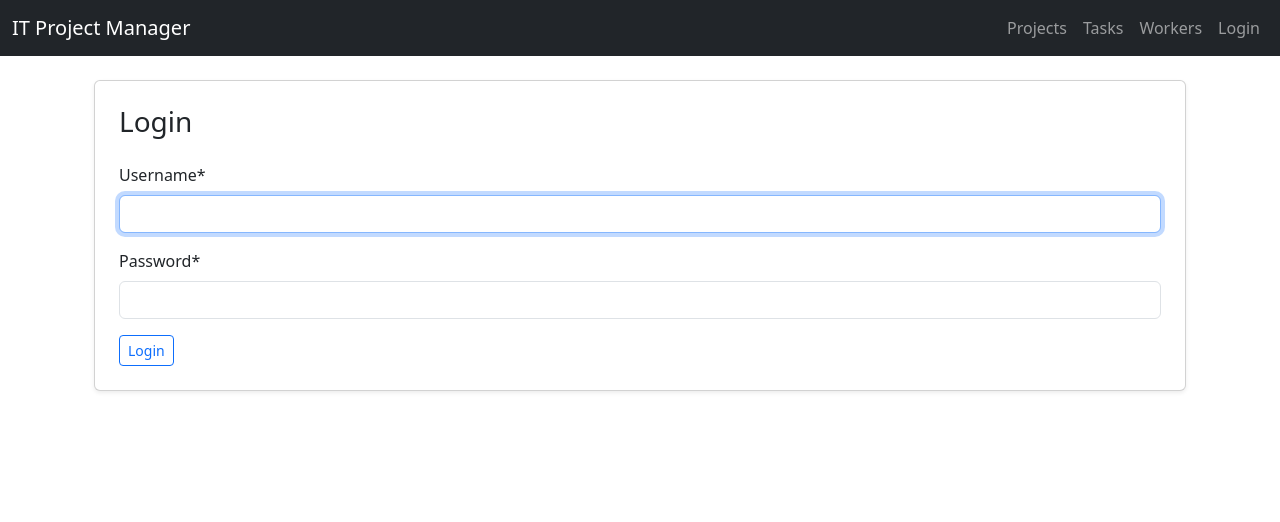
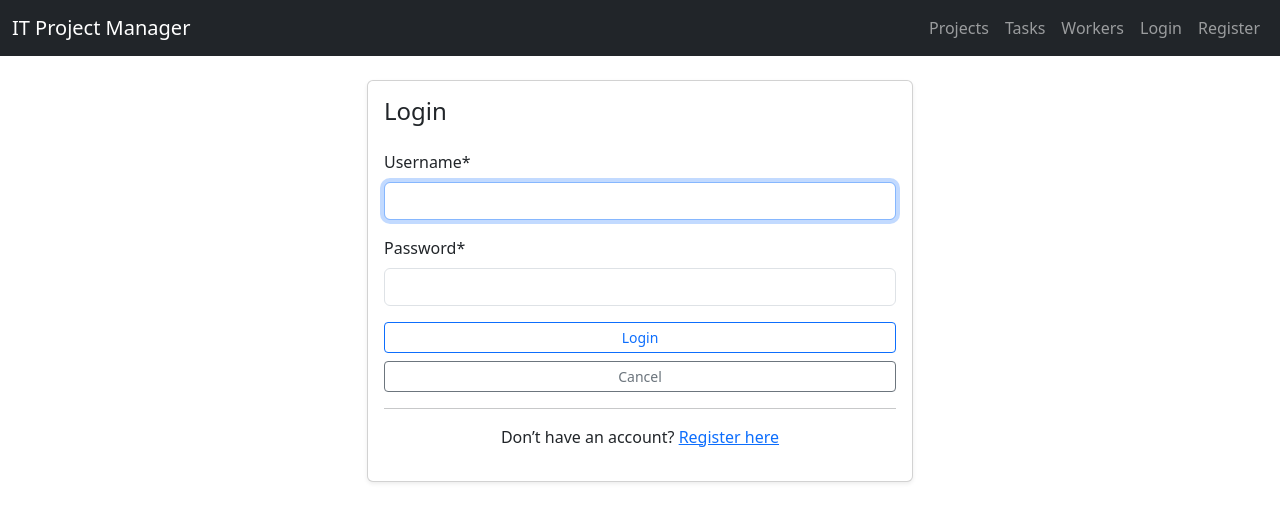
Before and after one commit to UrbanAstronaut88/it-project, a Django app: page /accounts/login/ in a window 1280 px wide. Shown: the top 522 px of the page. Run offline with Django 5.2, Linux system fonts and the light colour scheme; some libraries are stand-ins or nearby versions.

Commit message:
changed login.html template, added cancel button and link to registration

```diff
--- a/templates/base.html
+++ b/templates/base.html
@@ -45,10 +45,12 @@
                 <button type="submit" class="btn btn-link nav-link" style="display: inline; padding: -5px">Logout</button>
               </form>
             </li>
-
           {% else %}
             <li class="nav-item">
               <a class="nav-link" href="{% url 'login' %}">Login</a>
+            </li>
+            <li class="nav-item">
+              <a class="nav-link" href="{% url 'main:register' %}">Register</a>
             </li>
           {% endif %}
         </ul>
--- a/templates/registration/login.html
+++ b/templates/registration/login.html
@@ -1,19 +1,32 @@
 {% extends "base.html" %}
 {% load crispy_forms_filters %}
-{% block title %}
-  Login
-{% endblock %}
+
+{% block title %}Login{% endblock %}
 
 {% block content %}
-<div class="container mt-4">
-  <div class="card shadow-sm p-4">
-    <h3 class="mb-4">Login</h3>
-    <form method="post">
-      {% csrf_token %}
-      {{ form|crispy }}
-      <button type="submit" class="btn btn-sm btn-outline-primary">Login</button>
-    </form>
+<div class="row justify-content-center">
+  <div class="col-md-6">
+    <div class="card shadow-sm">
+      <div class="card-body">
+        <h4 class="card-title mb-4">Login</h4>
+
+        <form method="post">
+          {% csrf_token %}
+          {{ form|crispy }}
+
+          <div class="d-grid gap-2">
+            <button type="submit" class="btn btn-sm btn-outline-primary">Login</button>
+            <a href="/" class="btn btn-sm btn-outline-secondary">Cancel</a>
+          </div>
+        </form>
+
+        <hr>
+        <p class="text-center">
+          Don’t have an account?
+          <a href="{% url 'main:register' %}">Register here</a>
+        </p>
+      </div>
+    </div>
   </div>
 </div>
 {% endblock %}
-# не забыть добавить кнопку Back
```
Also changed, not shown: templates/registration/register.html (added, +21 -0 lines), db.sqlite3.
